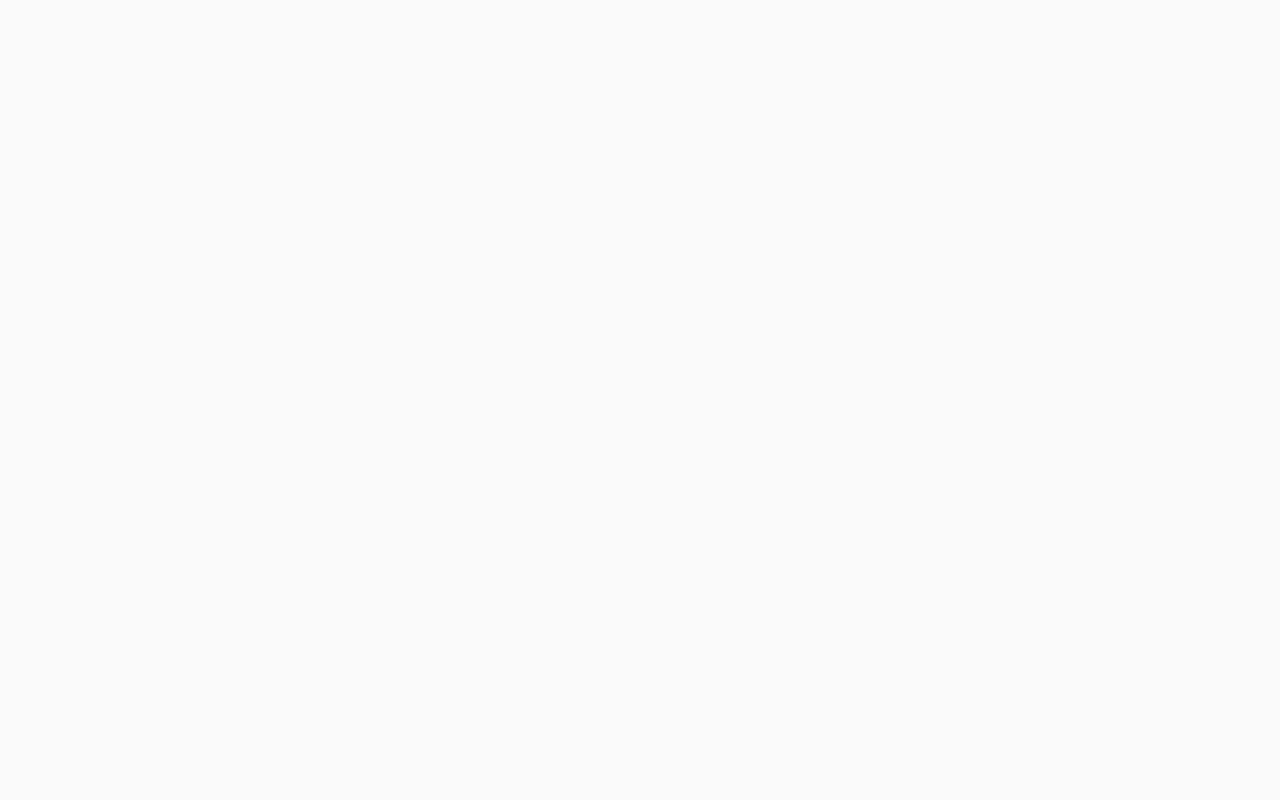
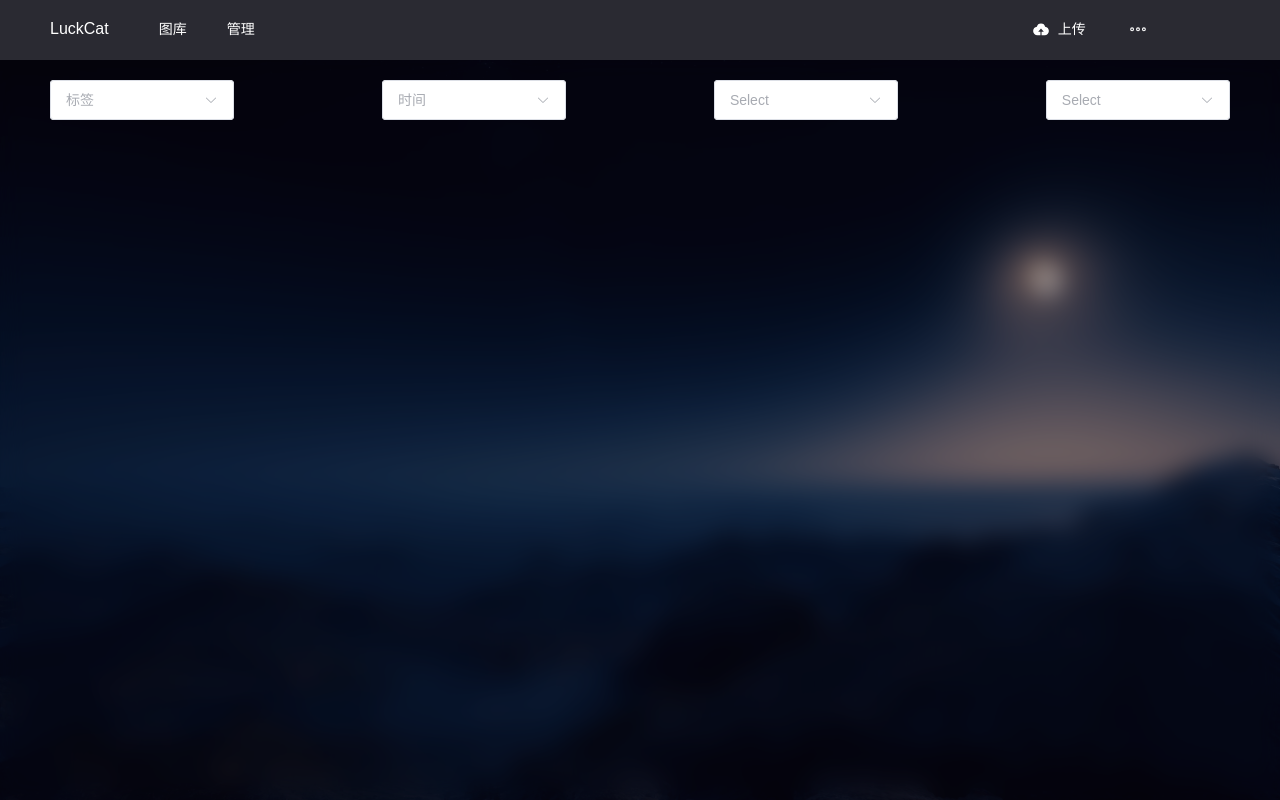
Before and after one commit to oriental1212/LuckCatUi, a Vue app: page /user/photo-view in a window 1280 px wide. Before the commit this address had no page. Built offline with nearby package versions, Linux system fonts and the light colour scheme.

Commit message:
重新构建框架以及图库展示的构建

```diff
--- a/src/layout/over-view.vue
+++ b/src/layout/user-over-view.vue
@@ -1,32 +1,26 @@
 <template>
     <div class="common-layout">
         <el-container style="height: 100%">
-            <el-header style="padding: 0px; background: #2a2a32">
-                <el-row
-                    :gutter="5"
-                    justify="end"
-                    align="middle"
-                    style="height: 100%; width: 100%"
+            <el-header>
+                <el-menu
+                    :default-active="user-home"
+                    class="el-menu-demo"
+                    mode="horizontal"
+                    background-color="#2a2a32"
+                    :router="true"
+                    @select="select"
+                    text-color="#fff"
                 >
-                    <el-col :span="1.25">
-                        <el-button
-                            color="#000000"
-                            link
-                            :icon="UploadFilled"
-                            @click="uplaodclick"
-                            >上传</el-button
-                        >
-                    </el-col>
-                    <el-col :span="1.25">
-                        <el-button color="#000000" link :icon="Right"
-                            >登录</el-button
-                        >
-                    </el-col>
-                    <el-col :span="0.5"> </el-col>
-                </el-row>
+                    <div class="logo">LuckCat</div>
+                    <el-menu-item index="photo-view">图库</el-menu-item>
+                    <el-menu-item index="">管理</el-menu-item>
+                    <div style="flex-grow: 0.953;"></div>
+                    <el-menu-item index="user-home"><el-icon><UploadFilled/></el-icon>上传</el-menu-item>
+                    <el-menu-item index="login"><el-icon><Right/></el-icon>登录</el-menu-item>
+                </el-menu>
             </el-header>
-
             <el-main style="padding: 0px">
+                <!-- 上传模块 -->
                 <transition
                     enter-active-class="animate__animated animate__fadeInDown animate__faster"
                     leave-active-class="animate__animated animate__fadeOutUp"
@@ -60,12 +54,26 @@
 <script setup>
 import { UploadFilled, Right, ZoomIn } from "@element-plus/icons-vue";
 import { ref } from "vue";
+import router from "../router";
 
 const uploadstate = ref(false);
-
+// 上传框显示函数
 const uplaodclick = () => {
     uploadstate.value = !uploadstate.value;
 };
+// 登录函数
+const login = () => {
+    router.push({path: "/login"})
+}
+// 菜单选择回调
+const select = (key) => {
+    if(key == "user-home"){
+        uplaodclick()
+    }
+    if(key == "login"){
+        login()
+    }
+}
 </script>
 
 <style scoped>
@@ -92,4 +100,20 @@ body,
     background-color: #2a2a32;
     border-style: none;
 }
+.el-header{
+    box-shadow: 0 2px 4px -1px rgba(0,0,0,.2), 0 4px 5px 0 rgba(0,0,0,.14), 0 1px 10px 0 rgba(0,0,0,.12);
+    padding: 0px 50px;
+    background: #2a2a32;
+}
+.el-menu-demo{
+    border-bottom: 0px;
+}
+.logo{
+    padding-right: 30px;
+    color: white;
+    text-align: center;
+    height: 58px;
+    line-height: 58px;
+    border-right: 20px;
+}
 </style>
--- a/src/router/index.js
+++ b/src/router/index.js
@@ -3,20 +3,28 @@ import { createRouter, createWebHistory } from "vue-router";
 const routes = [
     {
         path: "/",
-        redirect: "/home",
+        redirect: "/user/user-home",
     },
     // 用户界面布局router
     {
-        path: "/",
-        name: "overview",
-        component: () => import("@/layout/over-view.vue"),
+        path: "/user",
+        name: "useroverview",
+        component: () => import("@/layout/user-over-view.vue"),
         children: [
             {
-                path: "/home",
-                name: "home",
-                component: () => import("@/views/home/index.vue"),
+                path: "/user/user-home",
+                name: "user-home",
+                component: () => import("@/views/user-view/user-home.vue"),
                 meta: {
                     title: "主页",
+                },
+            },
+            {
+                path: "/user/photo-view",
+                name: "photo-view",
+                component: () => import("@/views/user-view/photo-view.vue"),
+                meta: {
+                    title: "图库",
                 },
             },
         ],
@@ -24,8 +32,8 @@ const routes = [
     // 管理界面布局router
     {
         path: "/background",
-        name: "background",
-        component: () => import("@/layout/back-ground.vue"),
+        name: "adminoverview",
+        component: () => import("@/layout/admin-over-view.vue"),
         children: [
             {
                 path: "/background/backgroundview",
@@ -35,22 +43,6 @@ const routes = [
                     title: "总览",
                 }
             },
-            {
-                path: "/background/photo-classify",
-                name: "photo-classify",
-                component: () => import("@/views/console/photo/photo-classify.vue"),
-                meta: {
-                    title: "图片分类",
-                }
-            },
-            {
-                path: "/background/photo-view",
-                name: "photo-view",
-                component: () => import("@/views/console/photo/photo-view.vue"),
-                meta: {
-                    title: "我的图库",
-                }
-            }
         ]
     },
     {
--- a/src/views/console/photo/photo-classify.vue
+++ /dev/null
@@ -1,12 +0,0 @@
-<template>
-    <router-view>
-        photo-classify
-    </router-view>
-</template>
-
-<script setup>
-</script>
-
-<style>
-
-</style>
--- a/src/views/console/photo/photo-view.vue
+++ /dev/null
@@ -1,12 +0,0 @@
-<template>
-    <router-view>
-        photo-view
-    </router-view>
-</template>
-
-<script setup>
-</script>
-
-<style>
-
-</style>
--- /dev/null
+++ b/src/views/user-view/photo-view.vue
@@ -0,0 +1,98 @@
+<template>
+    <router-view>
+        <div class="photo-view-parent">
+            <div class="photo-view-son">
+                <el-row :gutter="15" justify="space-between">
+                    <el-col :span="4">
+                        <el-select v-model="value" placeholder="标签" size="large">
+                            <el-option
+                            v-for="item in options"
+                            :key="item.value"
+                            :label="item.label"
+                            :value="item.value"
+                            />
+                        </el-select>
+                    </el-col>
+                    <el-col :span="4">
+                        <el-select v-model="value" placeholder="时间" size="large">
+                            <el-option
+                            v-for="item in options"
+                            :key="item.value"
+                            :label="item.label"
+                            :value="item.value"
+                            />
+                        </el-select>
+                    </el-col>
+                    <el-col :span="4">
+                        <el-select v-model="value" placeholder="Select" size="large">
+                            <el-option
+                            v-for="item in options"
+                            :key="item.value"
+                            :label="item.label"
+                            :value="item.value"
+                            />
+                        </el-select>
+                    </el-col>
+                    <el-col :span="4">
+                        <el-select v-model="value" placeholder="Select" size="large">
+                            <el-option
+                            v-for="item in options"
+                            :key="item.value"
+                            :label="item.label"
+                            :value="item.value"
+                            />
+                        </el-select>
+                    </el-col>
+                </el-row>
+            </div>
+        </div>
+    </router-view>
+</template>
+
+<script setup>
+const options = [
+    {
+        value: 'Option1',
+        label: 'Option1',
+    },
+    {
+        value: 'Option2',
+        label: 'Option2',
+    },
+    {
+        value: 'Option3',
+        label: 'Option3',
+    },
+    {
+        value: 'Option4',
+        label: 'Option4',
+    },
+    {
+        value: 'Option5',
+        label: 'Option5',
+    },
+]
+</script>
+
+<style>
+/* 背景虚拟化 */
+.photo-view-parent{
+    background: url("@/public/no01.jpg");
+    width: 100%;
+    height: 947px;
+    position: fixed;
+    background-size: cover;
+    background-attachment: fixed;
+}
+.photo-view-son{
+    padding-left: 50px;
+    padding-right: 50px;
+    padding-top: 20px;
+    width: cale(100%-100px);
+    height: 947px;
+    color: white;
+    background-attachment: fixed;
+    backdrop-filter: blur(12px);
+    background-color: rgba(13,12,34, 0.331);
+}
+</style>
```
Also changed, not shown: src/layout/admin-over-view.vue (renamed from src/layout/back-ground.vue), src/views/user-view/user-home.vue (renamed from src/views/home/index.vue), 1 other file (tests, documents, lock files or other folders).
